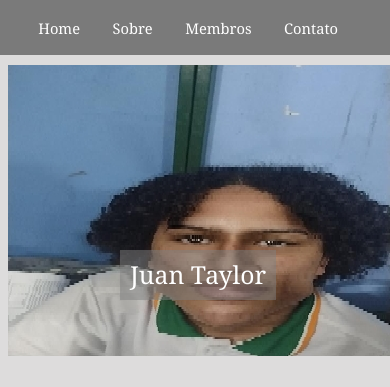
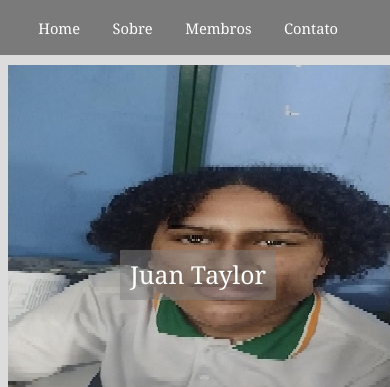
Before and after one commit to Dexzinn/jogos-e-memes, a plain HTML site: page index.html in a window 390 px wide. Shown: the top 387 px of the page. Drawn offline with nearby package versions, Linux system fonts and the light colour scheme.

Commit message:
Update estilo-index.css

```diff
--- a/estilo-index.css
+++ b/estilo-index.css
@@ -131,8 +131,8 @@ header nav li a {
     #container {
         margin-top: -9px;
         background: url(imgs/jeej_para_celular.jpg) no-repeat;
-        height: 300px;
-        width: 382px;
+        height: 500px;
+        width: 400px;
     }
 
     #container h2#jj {
```
